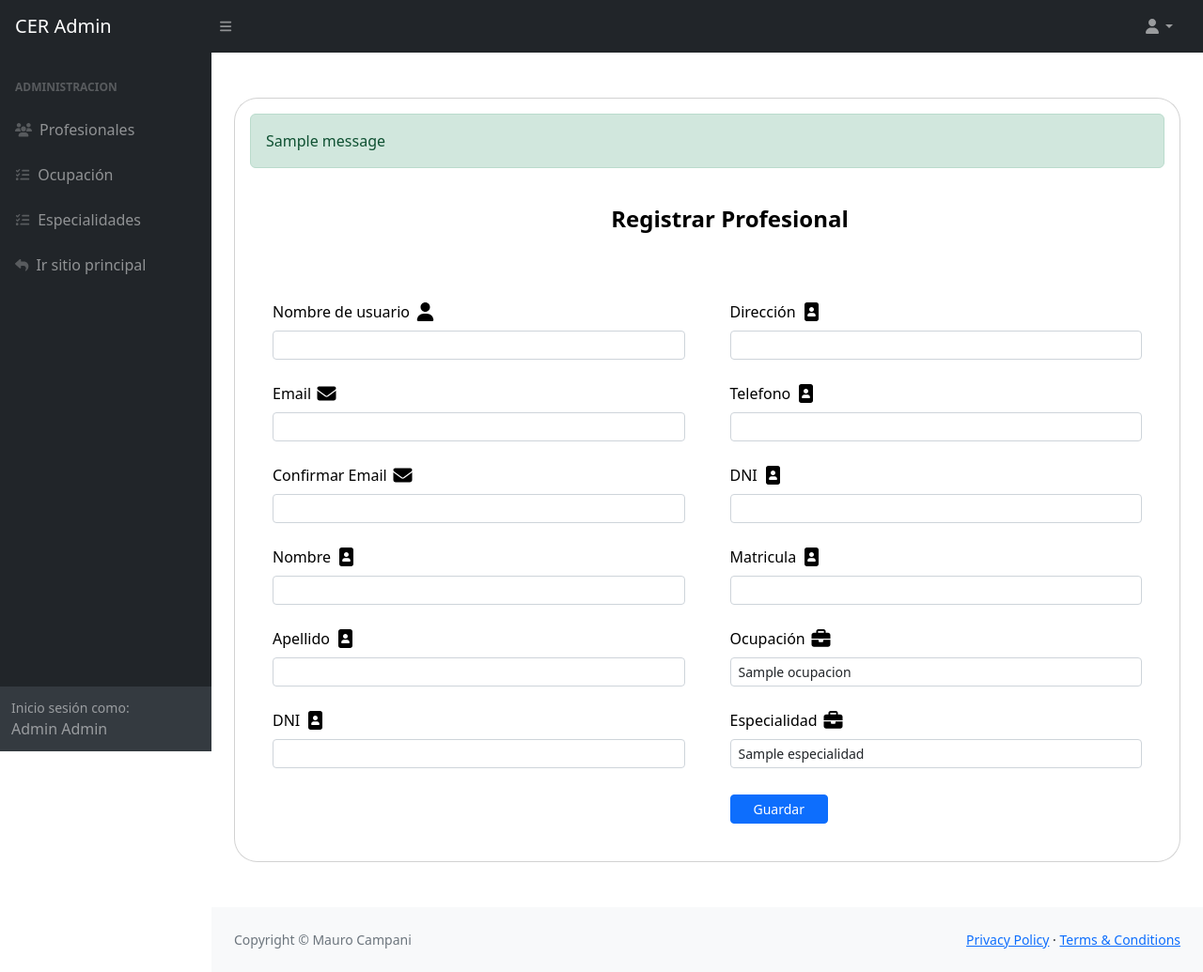
After one commit to mauroacampani/cer_integral, a Django app: page /administracion/crearProfesional/ in a window 1280 px wide. The commit adds this page. Shown: the whole page at 94% size. Run offline with Django 3.2, Linux system fonts and the light colour scheme; tables that the repository leaves empty hold one stand-in row (values such as "Sample post"); one stand-in notice (Sample message) is shown; some libraries are stand-ins or nearby versions.

Commit message:
se creo listado de profesional y registro

```diff
--- a/administracion/form.py
+++ b/administracion/form.py
@@ -5,6 +5,7 @@ class ProfesionalForm(forms.ModelForm):
     class Meta:
         model = Profesional
         fields = '__all__'
+        exclude = ('user',)
 
 
 class EspecialidadForm(forms.ModelForm):
--- a/administracion/urls.py
+++ b/administracion/urls.py
@@ -14,4 +14,7 @@ urlpatterns = [
     path('registroOcupacion/', views.RegistroOcupacionView.as_view(), name='registroOcupacion'),
     path('editarOcupacion/<int:pk>', views.ActualizarOcupacionView.as_view(), name='editarOcupacion'),
     path('eliminarOcupacion/<int:pk>/', views.EliminarOcupacionView.as_view(), name='eliminarOcupacion'),
+
+    path('listadoProfesional/', views.ListProfesional.as_view(), name='listadoProfesional'),
+    path('crearProfesional/', views.CrearProfesionalView.as_view(), name='crearProfesional'),
 ]
--- a/administracion/views.py
+++ b/administracion/views.py
@@ -4,6 +4,14 @@ from django.views.generic import ListView, CreateView, UpdateView, DeleteView
 from .form import ProfesionalForm, EspecialidadForm, OcupacionForm
 from django.contrib import messages
 from django.urls import reverse_lazy
+from django.views import View
+from portal.form import UserRegisterForm
+from django.utils.http import urlsafe_base64_encode
+from django.contrib.auth.tokens import default_token_generator
+from django.utils.encoding import force_bytes
+from django.core.mail import EmailMessage
+from django.conf import settings
+from django.urls import reverse
 
 # Create your views here.
 def index_administracion(request):
@@ -86,3 +94,72 @@ class EliminarOcupacionView(DeleteView):
     def delete(self, request, *args, **kwargs):
         messages.success(request, "Ocupación eliminada correctamente.")
         return super().delete(request, *args, **kwargs)
+
+
+
+class ListProfesional(ListView):
+    model = Profesional
+    template_name = 'administracion/profesional/listadoProfesional.html'
+    context_object_name = 'profesionales'
+
+
+
+
+class CrearProfesionalView(View):
+    def get(self, request):
+        user_form = UserRegisterForm()
+        profesional_form = ProfesionalForm()
+        return render(request, 'administracion/profesional/crearProfesional.html', {
+            'user_form': user_form,
+            'profesional_form': profesional_form
+        })
+
+    def post(self, request):
+
+        user_form = UserRegisterForm(request.POST, request.FILES)
+        profesional_form = ProfesionalForm(request.POST)
+
+        if user_form.is_valid() and profesional_form.is_valid():
+
+            user = user_form.save(commit=False)
+            user.set_unusable_password()
+            user.save()
+
+            profesional = profesional_form.save(commit=False)
+            profesional.user = user
+            profesional.save()
+
+
+            uid = urlsafe_base64_encode(force_bytes(user.pk))
+            token = default_token_generator.make_token(user)
+
+            reset_link = self.request.build_absolute_uri(
+                reverse('validate_token', kwargs={'uidb64': uid, 'token': token})
+            )
+
+            # Armar y enviar el email
+            email_message = EmailMessage(
+            subject="Creación de cuenta en el portal del centro de salud",
+            body=(
+                f"Hola {user.first_name},\n\n"
+                "Tu cuenta ha sido creada en el portal del centro de salud. "
+                f"Su usuario es: {user.username},\n\n"
+                "Por favor, hacé clic en el siguiente enlace para establecer tu contraseña de acceso:\n\n"
+                f"{reset_link}\n\n"
+                "Una vez establecida tu contraseña, podés iniciar sesión normalmente.\n\n"
+                "Saludos."
+            ),
+            from_email=settings.EMAIL_HOST_USER,
+            to=[user.email],
+            )
+            email_message.send()
+
+            messages.success(request, "Profesional creado correctamente.")
+            return redirect('listadoProfesional')  # Ajustá al nombre correcto
+        else:
+            print("Errores en user_form:", user_form.errors)
+            print("Errores en profesional_form:", profesional_form.errors)
+        return render(request, 'administracion/profesional/crearProfesional.html', {
+            'user_form': user_form,
+            'profesional_form': profesional_form
+        })
--- a/portal/form.py
+++ b/portal/form.py
@@ -1,21 +1,32 @@
 from django import forms
 from portal.models import Users
 from django.contrib.auth.forms import UserCreationForm, PasswordChangeForm, UserChangeForm
+from django.core.exceptions import ValidationError
 
-class UserRegisterForm(UserCreationForm):
+class UserRegisterForm(forms.ModelForm):
+    confirm_email = forms.EmailField(label="Confirmar Email")
 
     class Meta:
         model = Users
-        fields = ['username', 'password1', 'password2', 'email']
+        fields = ['username', 'email', 'first_name', 'last_name']
 
     def clean_email(self):
-        email1 = self.cleaned_data['email']
+        email = self.cleaned_data.get('email')
+        if Users.objects.filter(email=email).exists():
+            raise ValidationError("Este correo ya está registrado.")
+        return email
 
-        email_usuario = Users.objects.filter(email=email1)
+    def clean(self):
 
-        if email_usuario:
-            raise forms.ValidationError("El email existe")
-        return email1
+        cleaned_data = super().clean()
+
+        email = cleaned_data.get("email")
+        confirm_email = cleaned_data.get("confirm_email")
+        print(confirm_email)
+        if email and confirm_email and email != confirm_email:
+            raise ValidationError("Los correos electrónicos no coinciden.")
+
+        return cleaned_data
 
 
 
--- a/portal/models.py
+++ b/portal/models.py
@@ -39,8 +39,8 @@ class Especialidad(models.Model):
 
 class Profesional(models.Model):
     user = models.OneToOneField(Users, on_delete=models.CASCADE)
-    ocupacion = models.ForeignKey(Ocupacion, on_delete=models.PROTECT)
-    especialidad = models.ForeignKey(Especialidad, on_delete=models.PROTECT)
+    ocupacion = models.ForeignKey(Ocupacion, on_delete=models.SET_NULL, null=True)
+    especialidad = models.ForeignKey(Especialidad, on_delete=models.SET_NULL, null=True)
     direccion = models.CharField(max_length=255, blank=True)
     telefono = models.CharField(max_length=20, blank=True)
     dni = models.CharField(max_length=20, unique=True)
--- a/templates/administracion/base_administracion.html
+++ b/templates/administracion/base_administracion.html
@@ -72,7 +72,7 @@
           <div class="sb-sidenav-menu">
             <div class="nav">
               <div class="sb-sidenav-menu-heading">Administracion</div>
-              <a class="nav-link" href="#">
+              <a class="nav-link" href="{% url 'listadoProfesional' %}">
                 <div class="sb-nav-link-icon"><i class="fas fa-users"></i></div>
                 Profesionales
               </a>
--- /dev/null
+++ b/templates/administracion/profesional/crearProfesional.html
@@ -0,0 +1,226 @@
+{% extends 'administracion/base_administracion.html' %}
+{% load static %}
+{%block title %}Registrar Profesional{% endblock %}
+
+{% block contenido %}
+
+<section class="py-5">
+  <div class="container">
+    <div class="row d-flex justify-content-center align-items-start">
+      <div class="card text-black w-100" style="border-radius: 25px">
+        <div class="card-body">
+
+            <!-- Imagen -->
+            <div class="row">
+                {% for message in messages %}
+                <div class="alert alert-{{ message.tags }}" role="alert">
+                  {{ message }}
+                </div>
+                {% endfor %}
+                {% if user_form.non_field_errors %}
+                {% for error in user_form.non_field_errors %}
+                <div class="alert alert-danger">
+                  <strong>{{ error|escape }}</strong>
+                </div>
+                {% endfor %}
+                {% endif %}
+
+                {% if profesional_form.non_field_errors %}
+                {% for error in profesional_form.non_field_errors %}
+                <div class="alert alert-danger">
+                  <strong>{{ error|escape }}</strong>
+                </div>
+                {% endfor %}
+                {% endif %}
+                <p class="text-center h4 fw-bold mb-5 mx-1 mx-md-4 mt-4">
+                  Registrar Profesional
+                </p>
+            </div>
+             <div class="row ">
+            <!-- Formulario -->
+            <div class="col-md-12 col-lg-6 col-xl-6  p-4">
+
+
+                <form action="" method="post" enctype="multipart/form-data">
+                  {% csrf_token %}
+                 <div class="  mb-4">
+
+                    <div class="form-outline  mb-0">
+                      <label class="form-label" for="form3Example3">Nombre de usuario</label>
+                      <i class="fas fa-user fa-lg me-3 fa-fw"></i>
+                      <input type="text" id="{{user_form.username.auto_id }}" name="{{user_form.username.name}}" value="{{ user_form.username.value | default:'' }}" class="form-control form-control-sm" />
+
+                    </div>
+                  </div>
+                  <div class="error text-danger">{{user_form.username.errors}}</div>
+
+                  <div class="  mb-4">
+
+                    <div class="form-outline  mb-0">
+                      <label class="form-label" for="form3Example3">Email</label>
+                      <i class="fas fa-envelope fa-lg me-3 fa-fw"></i>
+                      <input type="email" id="{{user_form.email.auto_id }}" onpaste="return false;" oncopy="return false;" oncut="return false;" name="{{user_form.email.name}}"  value="{{ user_form.email.value | default:'' }}" class="form-control form-control-sm" />
+
+                    </div>
+                  </div>
+                  <div class="error text-danger">{{user_form.email.errors}}</div>
+
+                  <div class="  mb-4">
+                  <div class="form-outline  mb-0">
+                      <label class="form-label" for="form3Example3">Confirmar Email</label>
+                      <i class="fas fa-envelope fa-lg me-3 fa-fw"></i>
+                      <input type="email" id="{{user_form.confirm_email.auto_id }}" onpaste="return false;" oncopy="return false;" oncut="return false;" name="{{user_form.confirm_email.name}}"  value="{{ user_form.confirm_email.value | default:'' }}" class="form-control form-control-sm" />
+
+                    </div>
+
+                  <div class="error text-danger">{{user_form.confirm_email.errors}}</div>
+                </div>
+                  <!-- <div class="  mb-4">
+
+
+
+                      <div class="form-outline  mb-0">
+                        <label class="form-label" for="form3Example3">Contraseña</label>
+                        <i class="fas fa-lock fa-lg me-3 fa-fw"></i>
+                        <input type="password" id="{{ user_form.password1.auto_id }}" name="{{ user_form.password1.name }}" value="{{ user_form.password1.value | default:'' }}" class="form-control form-control-sm" />
+
+                      </div>
+                    </div>
+                    <div class="error text-danger">{{user_form.password1.errors}}</div>
+
+                    <div class=" mb-4">
+
+                      <div class="form-outline mb-0">
+
+                        <label class="form-label" for="form3Example3">Repetir contraseña</label>
+                        <i class="fas fa-key fa-lg me-3 fa-fw"></i>
+                        <input type="password" id="{{ user_form.password2.auto_id }}" name="{{ user_form.password2.name }}" value="{{ user_form.password2.value | default:'' }}" class="form-control form-control-sm" />
+
+                      </div>
+                    </div>
+
+                    <div class="error text-danger">{{user_form.password2.errors}}</div> -->
+
+                  <div class="  mb-4">
+
+                    <div class="form-outline  mb-0">
+                      <label class="form-label" for="form3Example3">Nombre</label>
+                      <i class="fas fa-image-portrait fa-lg me-3 fa-fw"></i>
+                      <input type="text" id="{{user_form.first_name.auto_id }}" name="{{user_form.first_name.name}}"  value="{{ user_form.first_name.value | default:'' }}" class="form-control form-control-sm" />
+
+                    </div>
+                  </div>
+                  <div class="error text-danger">{{user_form.first_name.errors}}</div>
+
+                  <div class="mb-4">
+                  <div class="form-outline mb-0">
+                      <label class="form-label" for="form3Example3">Apellido</label>
+                      <i class="fas fa-image-portrait fa-lg me-3 fa-fw"></i>
+                      <input type="text" id="{{user_form.last_name.auto_id }}" name="{{user_form.last_name.name}}"  value="{{ user_form.last_name.value | default:'' }}" class="form-control form-control-sm" />
+
+                    </div>
+                  </div>
+                  <div class="error text-danger">{{user_form.last_name.errors}}</div>
+
+                <div class="  mb-4">
+                    <div class="form-outline  mb-0">
+                      <label class="form-label" for="form3Example3">DNI</label>
+                      <i class="fas fa-image-portrait fa-lg me-3 fa-fw"></i>
+                      <input type="text" id="{{profesional_form.dni.auto_id }}" required name="{{profesional_form.dni.name}}"  value="{{ profesional_form.dni.value | default:'' }}" class="form-control form-control-sm" />
+
+                    </div>
+                  </div>
+                  <div class="error text-danger">{{profesional_form.dni.errors}}</div>
+
+          </div>
+            <div class="col-md-12 col-lg-6 col-xl-6  p-4">
+               <div class="mb-4">
+                    <div class="form-outline  mb-0">
+                      <label class="form-label" for="form3Example3">Dirección</label>
+                      <i class="fas fa-image-portrait fa-lg me-3 fa-fw"></i>
+                      <input type="text" id="{{profesional_form.direccion.auto_id }}" name="{{profesional_form.direccion.name}}"  value="{{ profesional_form.direccion.value | default:'' }}" class="form-control form-control-sm" />
+
+                    </div>
+                </div>
+                  <div class="error text-danger">{{profesional_form.direccion.errors}}</div>
+
+                  <div class="  mb-4">
+                    <div class="form-outline  mb-0">
+                      <label class="form-label" for="form3Example3">Telefono</label>
+                      <i class="fas fa-image-portrait fa-lg me-3 fa-fw"></i>
+                      <input type="text" id="{{profesional_form.telefono.auto_id }}" name="{{profesional_form.telefono.name}}"  value="{{ profesional_form.telefono.value | default:'' }}" class="form-control form-control-sm" />
+
+                    </div>
+                  </div>
+                  <div class="error text-danger">{{profesional_form.telefono.errors}}</div>
+
+                  <div class="  mb-4">
+                    <div class="form-outline  mb-0">
+                      <label class="form-label" for="form3Example3">DNI</label>
+                      <i class="fas fa-image-portrait fa-lg me-3 fa-fw"></i>
+                      <input type="text" id="{{profesional_form.dni.auto_id }}" required name="{{profesional_form.dni.name}}"  value="{{ profesional_form.dni.value | default:'' }}" class="form-control form-control-sm" />
+
+                    </div>
+                  </div>
+                  <div class="error text-danger">{{profesional_form.dni.errors}}</div>
+
+                  <div class="  mb-4">
+                    <div class="form-outline  mb-0">
+                      <label class="form-label" for="form3Example3">Matricula</label>
+                      <i class="fas fa-image-portrait fa-lg me-3 fa-fw"></i>
+                      <input type="text" id="{{profesional_form.matricula_profesional.auto_id }}" name="{{profesional_form.matricula_profesional.name}}"  value="{{ profesional_form.matricula_profesional.value | default:'' }}" class="form-control form-control-sm" />
+
+                    </div>
+                  </div>
+                  <div class="error text-danger">{{profesional_form.matricula_profesional.errors}}</div>
+
+                  <div class="mb-4">
+                    <div class="form-outline mb-0">
+                        <label class="form-label" for="{{ profesional_form.ocupacion.auto_id }}">Ocupación</label>
+                        <i class="fas fa-briefcase fa-lg me-3 fa-fw"></i>
+                        <select id="{{ profesional_form.ocupacion.auto_id }}" name="{{ profesional_form.ocupacion.name }}" class="form-control form-control-sm">
+                            {% for option in profesional_form.ocupacion.field.queryset %}
+                                <option value="{{ option.pk }}" {% if option.pk|stringformat:"s" == profesional_form.ocupacion.value|stringformat:"s" %}selected{% endif %}>
+                                {{ option }}
+                                </option>
+                            {% endfor %}
+                        </select>
+                    </div>
+                    </div>
+                    <div class="error text-danger">{{ profesional_form.ocupacion.errors }}</div>
+
+                    <div class="mb-4">
+                    <div class="form-outline mb-0">
+                        <label class="form-label" for="{{ profesional_form.especialidad.auto_id }}">Especialidad</label>
+                        <i class="fas fa-briefcase fa-lg me-3 fa-fw"></i>
+                        <select id="{{ profesional_form.especialidad.auto_id }}" name="{{ profesional_form.especialidad.name }}" class="form-control form-control-sm">
+                            {% for option in profesional_form.especialidad.field.queryset %}
+                                <option value="{{ option.pk }}" {% if option.pk|stringformat:"s" == profesional_form.especialidad.value|stringformat:"s" %}selected{% endif %}>
+                                {{ option }}
+                                </option>
+                            {% endfor %}
+                        </select>
+                    </div>
+                    </div>
+                    <div class="error text-danger">{{ profesional_form.especialidad.errors }}</div>
+
+                <div class="text-center text-lg-start mt-4 pt-1">
+                    <button type="submit" class="btn btn-primary btn-sm"
+                      style="padding-left: 1.5rem; padding-right: 1.5rem;">Guardar</button>
+                  </div>
+
+
+                </div>
+
+                </form>
+
+          </div>
+        </div>
+
+        </div>
+    </div>
+ </div>
+
+
+</section>
+{% endblock %}
```
Also changed, not shown: templates/administracion/profesional/listadoProfesional.html (added, +98 -0 lines), templates/registration/token_invalid.html (+13 -3 lines), portal/migrations/0003_auto_20250527_1712.py (added).
